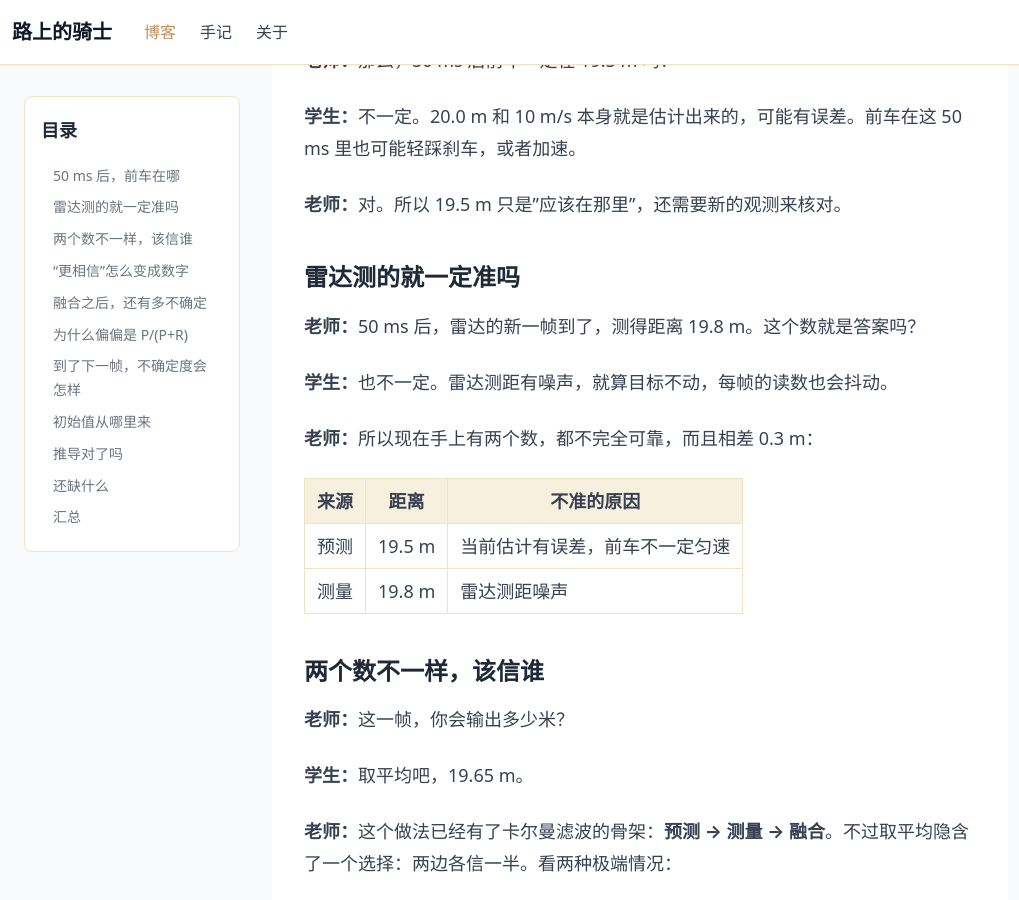
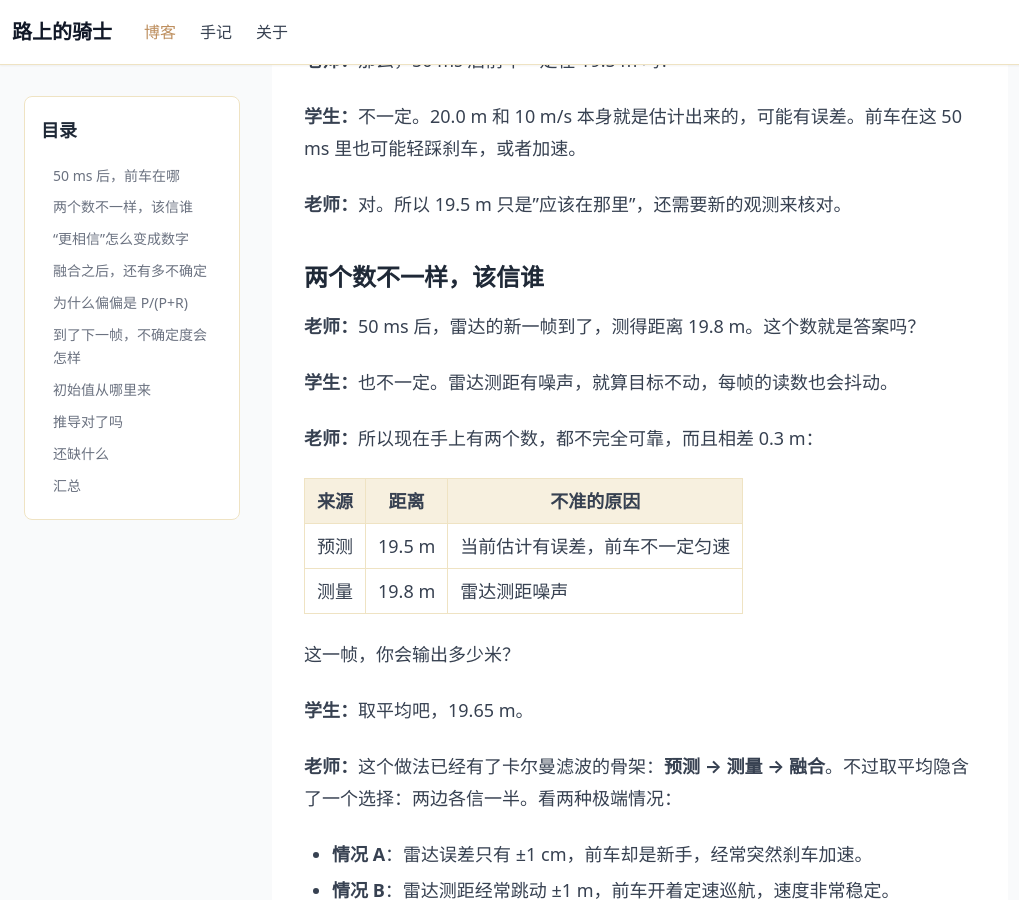
Before and after one commit to luli100/luli100.github.io, a Jekyll site: the page built from _posts/2026-11-07-kalman-filter-1d.md, in a window 1280 px wide and 900 px high, scrolled down 1104 px. Shown: the whole window, without its empty margins (0-1019 px from the left). Built offline with Jekyll 4.4.1, drawn with Linux system fonts in a browser that asks for light colours; formulas are drawn with MathJax 3.

Commit message:
Merge measurement section into "which to trust" in Kalman post
The radar reading only sets up the question of which number to trust,
so keep it in the same section as that question.

Co-Authored-By: Claude Opus 5.5 <noreply@anthropic.com>

```diff
--- a/_posts/2026-11-07-kalman-filter-1d.md
+++ b/_posts/2026-11-07-kalman-filter-1d.md
@@ -7,8 +7,6 @@ description: 用一场循序渐进的对话，从雷达车跟踪前车出发，
 toc:
   - title: 50 ms 后，前车在哪
     anchor: prediction
-  - title: 雷达测的就一定准吗
-    anchor: measurement
   - title: 两个数不一样，该信谁
     anchor: which
   - title: “更相信”怎么变成数字
@@ -63,7 +61,7 @@ $$\hat{x}$$ 上的"帽子"表示这是**估计值**，不是真值。
 
 **老师：**对。所以 19.5 m 只是"应该在那里"，还需要新的观测来核对。
 
-## 雷达测的就一定准吗 {#measurement}
+## 两个数不一样，该信谁 {#which}
 
 **老师：**50 ms 后，雷达的新一帧到了，测得距离 19.8 m。这个数就是答案吗？
 
@@ -76,9 +74,7 @@ $$\hat{x}$$ 上的"帽子"表示这是**估计值**，不是真值。
 | 预测 | 19.5 m | 当前估计有误差，前车不一定匀速 |
 | 测量 | 19.8 m | 雷达测距噪声 |
 
-## 两个数不一样，该信谁 {#which}
-
-**老师：**这一帧，你会输出多少米？
+这一帧，你会输出多少米？
 
 **学生：**取平均吧，19.65 m。
 
```
